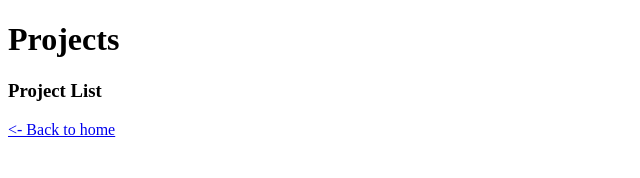
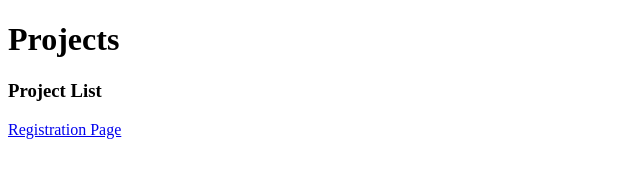
Before and after one commit to nand011-git/NewApplication, a website: page project.html in a window 1280 px wide. Shown: the full height of the page, 0-640 px from the left. Drawn offline with Linux system fonts and the light colour scheme.

Commit message:
Updated project.html

```diff
--- a/project.html
+++ b/project.html
@@ -7,6 +7,6 @@
 <body>
    <h1>Projects</h1>
    <h3>Project List</h3>
-   <a href="/">&lt;- Back to home</a>
+   <a href="/registration.html">Registration Page</a>
 </body>
 </html>
```
